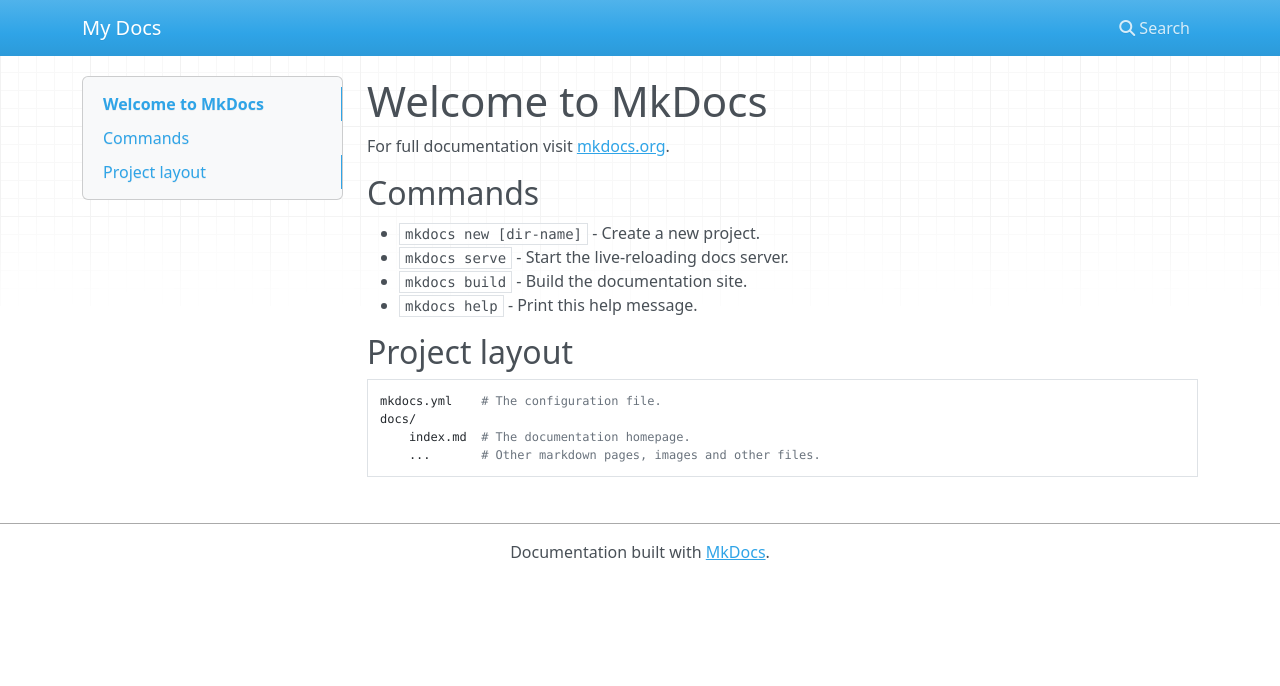
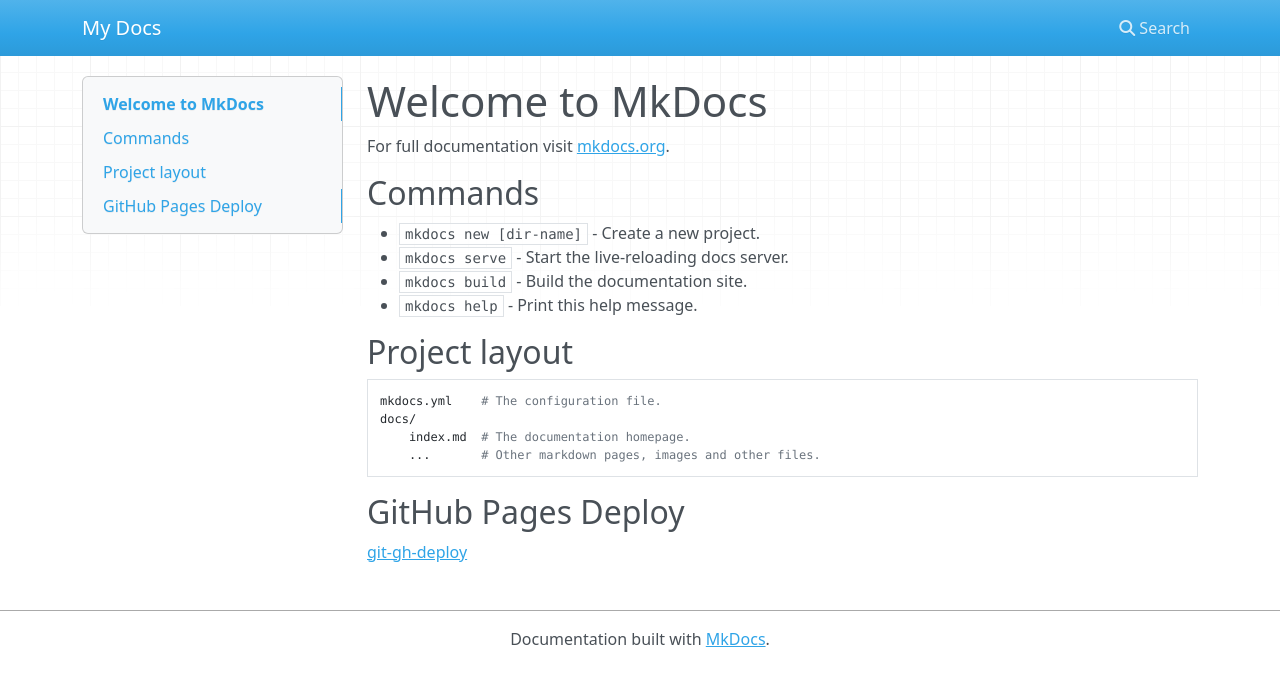
Before and after one commit to anoopmalav/blog, an MkDocs documentation site: the page built from docs/index.md, in a window 1280 px wide. Shown: the top 686 px of the page. Built offline with MkDocs 1.6.1, drawn with Linux system fonts in a browser that asks for light colours; nearby versions of some CDN libraries.

Commit message:
update index

```diff
--- a/docs/index.md
+++ b/docs/index.md
@@ -15,3 +15,8 @@
     docs/
         index.md  # The documentation homepage.
         ...       # Other markdown pages, images and other files.
+
+
+## GitHub Pages Deploy
+
+[git-gh-deploy](https://gist.github.com/chrisjacob/833223)
```
